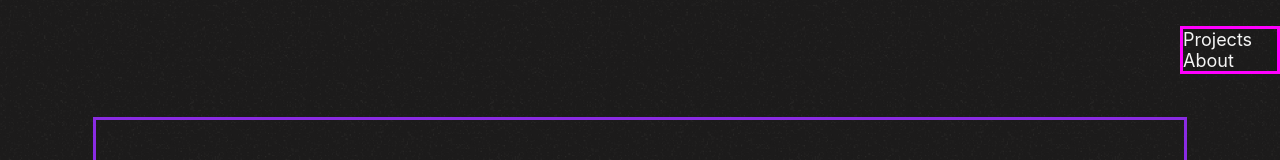
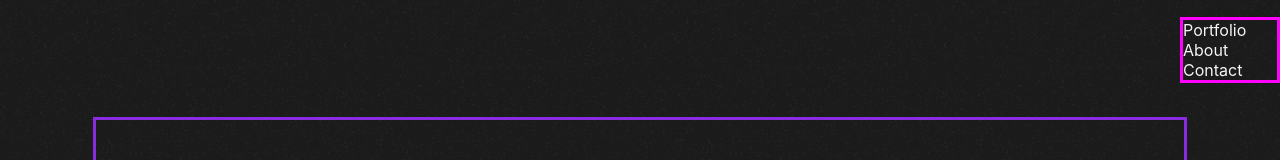
Before and after one commit to Bakuchiol/Bakuchiol.github.io, a React (Create React App) app: page / in a window 1280 px wide. Shown: the top 160 px of the page. Built offline with nearby package versions, Linux system fonts and the light colour scheme; no server answers.

Commit message:
useRef to component

```diff
--- a/src/App.css
+++ b/src/App.css
@@ -84,7 +84,7 @@ body {
 /* TEST */
 #testWrap {
   border: solid hotpink;
-  height: 90vh;
+  height: 80vh;
 }
 .testPara {
   height: 90vh;
--- a/src/components/Home.jsx
+++ b/src/components/Home.jsx
@@ -5,12 +5,6 @@ function Home() {
   return (
     <div id='homeTitle'>
         <h1>Hell<span>o</span></h1>
-        {/* <p>✨</p>
-        <h1>Kumusta</h1>
-        <p>✨</p>
-        <h1>Kumusta</h1>
-        <p>✨</p>
-        <h1>Kumusta</h1>   */}
     </div>
   )
 }
--- a/src/components/projects/Projects.jsx
+++ b/src/components/projects/Projects.jsx
@@ -2,6 +2,7 @@ import React from 'react'
 import './projectStyle.css'
 import { Parallax } from 'react-parallax'
 import space from '../../images/SpaceBattle.png'
+import SpaceTxt from './SpaceTxt'
 
 
 function Projects() {
@@ -9,6 +10,7 @@ function Projects() {
     <div id='projectWrapper'>
       <Parallax className='projPara' bgImage={space} strength={200}>
         <h1>SPACE BATTLE</h1>
+        <SpaceTxt />
       </Parallax>
     </div>
   )
--- a/src/components/projects/projectStyle.css
+++ b/src/components/projects/projectStyle.css
@@ -6,7 +6,7 @@
 #projectWrapper {
     border:solid orange;
     /* background-color: rgb(246, 205, 212); */
-    height: 90vh;
+    height: 80vh;
     background-image: url('/public/noise.png');
     background-color: #1c1b1b;
     background-position: 50% 50%;
@@ -14,7 +14,7 @@
     background-attachment: fixed;
 }
 .projPara {
-    height: 90vh;
+    height: 80vh;
     position: relative;
     padding-top: 60px;
 }
--- a/src/pages/homes/HomeInfo.jsx
+++ b/src/pages/homes/HomeInfo.jsx
@@ -1,4 +1,5 @@
-import React from 'react'
+import React, { useRef } from 'react'
+import { Link } from 'react-router-dom'
 import './homeStyle.css'
 import NavBar from '../../components/NavBar'
 import About from '../../components/about/About'
@@ -15,10 +16,40 @@ import Selected from '../../components/Selected'
 // import spaceBattle from '../../videos/spaceBattle.mov'
 
 function HomeInfo() {
+  // useRef
+  const project = useRef(null)
+  const about = useRef(null)
+  const contact = useRef(null)
+
+  const scrollTo = (element) => {
+    window.scrollTo({
+      top: element.current.offsetTop,
+      behavior: 'smooth'
+    })
+  }
+
+
+
   return (
-    <div>
-      <NavBar />
-      <Home />
+    <div id='mainWrapper'>
+      {/* <NavBar /> */}
+      <div id='navBar'>
+      <div className='navBox'>
+        <ul className='navUl'>
+            <li onClick={() => scrollTo(project)}>Portfolio</li>
+            <li onClick={() => scrollTo(about)}>About</li>
+            <li onClick={() => scrollTo(contact)}>Contact</li>
+        </ul>
+      </div>
+    </div>
+
+
+
+
+      {/* components */}
+      <div className="home">
+        <Home />
+      </div>
   {/* ----------------------------------------------------------------- */}
       <div id='homeWrapper'>
 
@@ -26,17 +57,23 @@ function HomeInfo() {
       </div>
   {/* ----------------------------------------------------------------- */}
   {/* <video src={spaceBattle} autoPlay loop muted /> */}
+    <div ref={project} className="projects">
       <Selected />
+    </div>
       <Gucci />
       <SpaceTxt />
       <Projects />
-      <SpaceTxt />
+      {/* <SpaceTxt /> */}
       <Test />
       <SpaceTxt />
       <Word />
       <SpaceTxt />
+    <div ref={about} className="about">
       <AboutCard />
+    </div>
+    <div ref={contact} className="contact">
       <About />
+    </div>
       <Footer />
     </div>
   )
```
